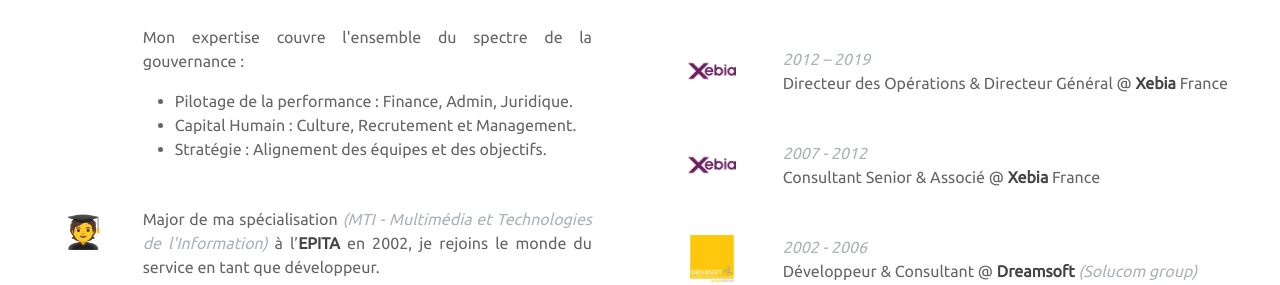
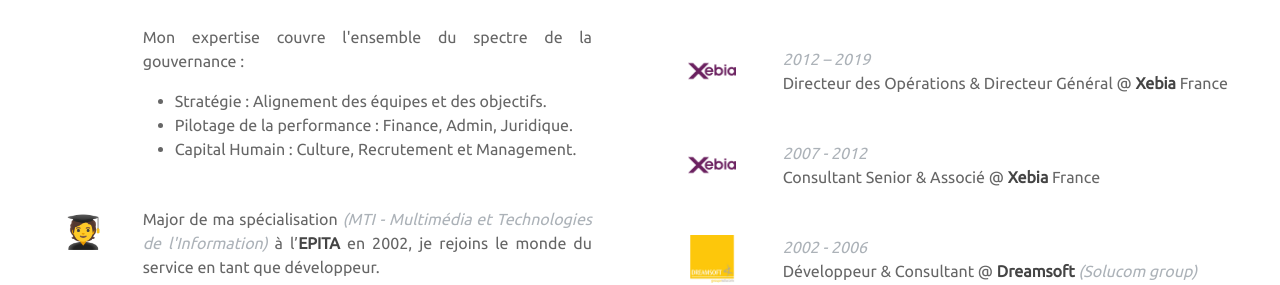
Before and after one commit to cheubes/christophe.heubes.com, a Jekyll site: the page built from index.html, in a window 1280 px wide. Shown: the part 345-630 px from the top of the page. Built offline with Jekyll 4.4.1, drawn with Linux system fonts in a browser that asks for light colours; nearby versions of some CDN libraries.

Commit message:
Reorder pitch.

```diff
--- a/index-en.html
+++ b/index-en.html
@@ -19,9 +19,9 @@ about-intro: <p>
   I structure, steer, and bring people together to drive business growth.<br />&nbsp;<br />
   My expertise covers the full spectrum of governance&#58;
   <ul>
+    <li>Strategy&#58; Aligning teams and objectives.</li>
     <li>Performance Management&#58; Finance, Admin, Legal.</li>
     <li>Human Capital&#58; Culture, Talent Acquisition and Management.</li>
-    <li>Strategy&#58; Aligning teams and objectives.</li>
   </ul></p>
 about-epita: <p>I graduate <strong>EPITA</strong> as major in my specialization <i>(MTI - Multimedia and Information Technologies)</i> in 2002. I, then, started my career in the IT service industry as a developer.</p>
 about-xebia: <p>In 2007, I joined <strong>Xebia</strong> France among its first consultants and then became its COO and Managing Director.<br/>As such, I had the pleasure to participate, with exceptional teams, in building a recognized leader in its ecosystem and to support its growth up to € 25 million revenues and 200 employees.</p>
--- a/index.html
+++ b/index.html
@@ -19,9 +19,9 @@ about-intro: <p>
   Je structure, je pilote et je fédère pour accompagner la croissance des entreprises.<br />&nbsp;<br />
   Mon expertise couvre l'ensemble du spectre de la gouvernance&nbsp;&#58;
   <ul>
+    <li>Stratégie&nbsp;&#58; Alignement des équipes et des objectifs.</li>
     <li>Pilotage de la performance&nbsp;&#58; Finance, Admin, Juridique.</li>
     <li>Capital Humain&nbsp;&#58; Culture, Recrutement et Management.</li>
-    <li>Stratégie&nbsp;&#58; Alignement des équipes et des objectifs.</li>
   </ul></p>
 about-epita: <p>Major de ma spécialisation <i>(MTI - Multimédia et Technologies de l'Information)</i> à l’<strong>EPITA</strong> en 2002, je rejoins le monde du service en tant que développeur.</p>
 about-xebia: <p>En 2007, j’intègre <strong>Xebia</strong> France parmi ses premiers consultants puis en devient directeur des opérations et directeur général.<br/>A ce titre, j’ai eu le plaisir de participer, avec des équipes exceptionnelles, à la construction d’un leader reconnu de son écosystème et d’accompagner sa croissance jusqu’à 28&nbsp;M€ de CA et 230 collaborateurs.</p>
```
